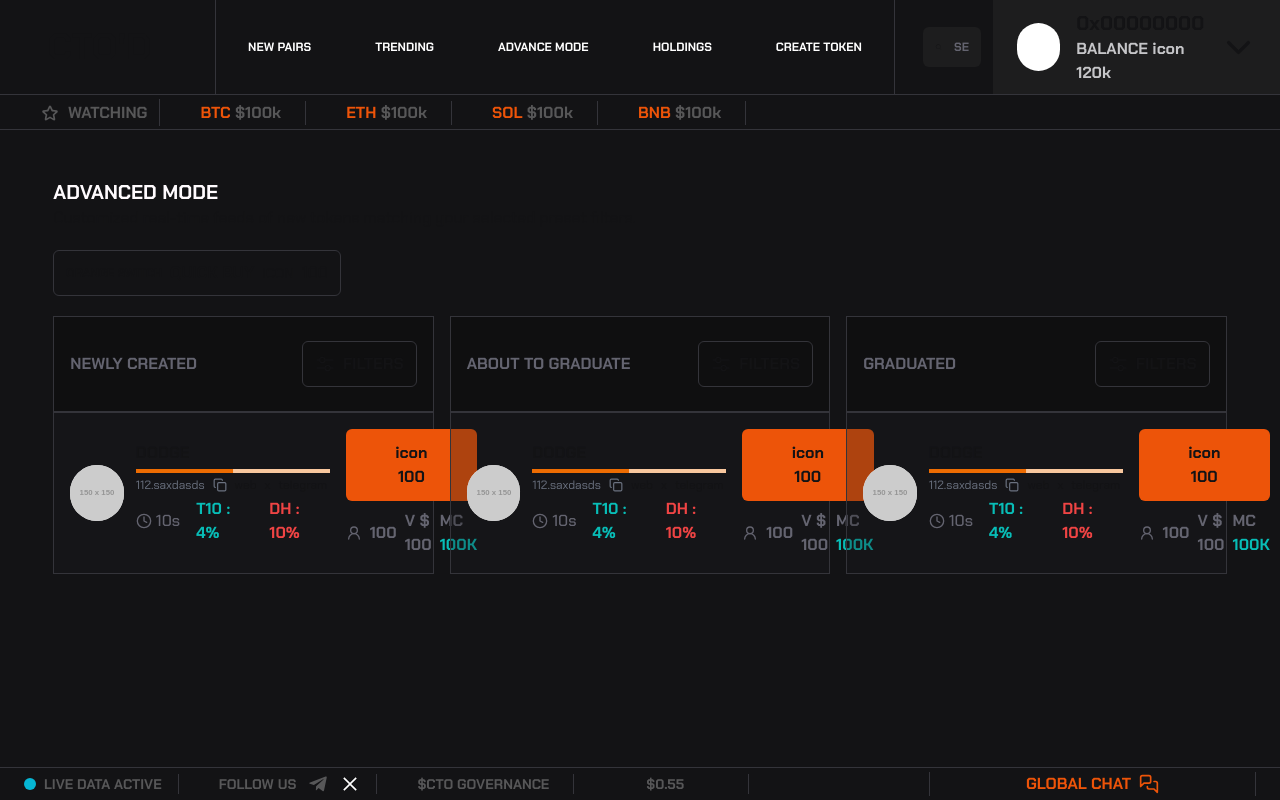
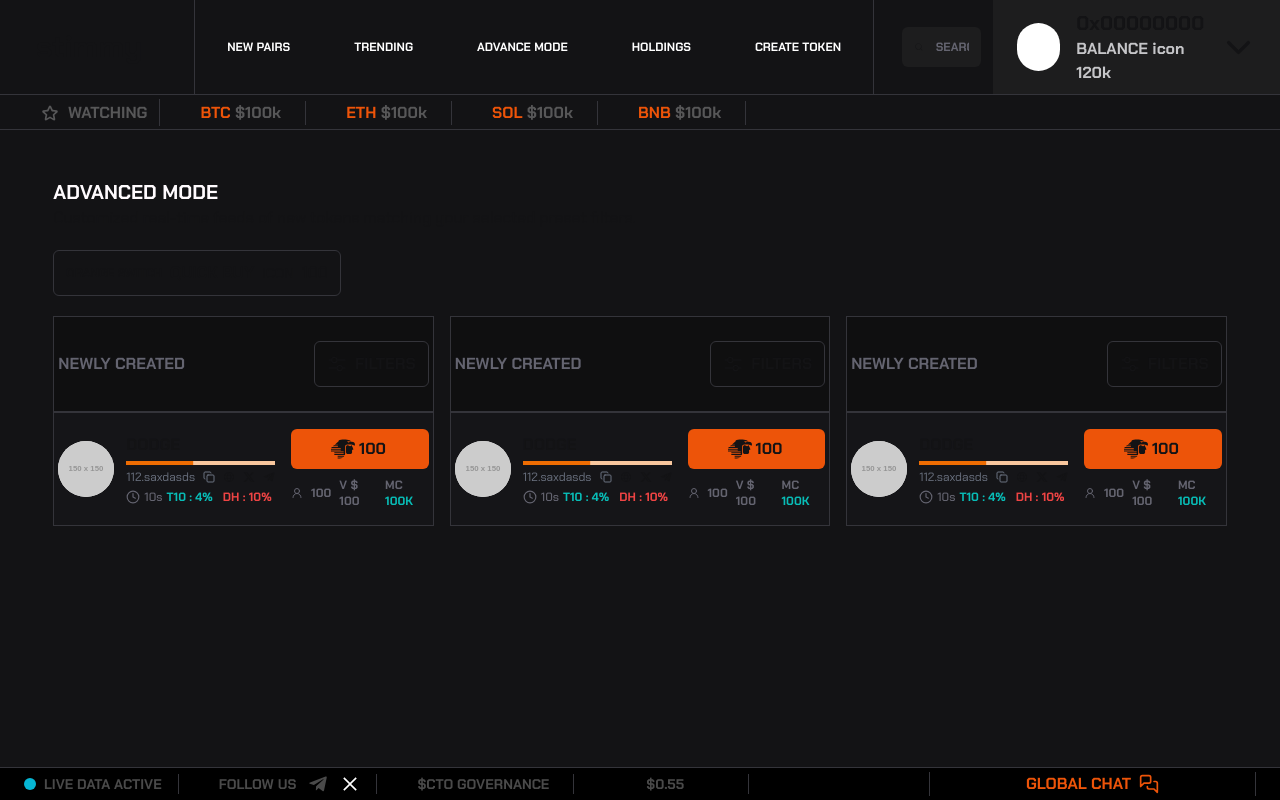
Before and after one commit to Mickyj70/ctod-dev, a Next.js app: page /advance-mode in a window 1280 px wide. Built offline with nearby package versions, Linux system fonts and the light colour scheme.

Commit message:
tweaks tweaks

```diff
--- a/app/advance-mode/page.jsx
+++ b/app/advance-mode/page.jsx
@@ -1,10 +1,13 @@
-
 import { LinearProgress } from "@mui/material";
 import { Clock } from "lucide-react";
 import { UserRound } from "lucide-react";
 import { Copy } from "lucide-react";
 import React from "react";
 import { RxMixerHorizontal } from "react-icons/rx";
+import { FaTelegramPlane } from "react-icons/fa";
+import { FaXTwitter } from "react-icons/fa6";
+import { CiGlobe } from "react-icons/ci";
+import { SiAeromexico } from "react-icons/si";
 
 export default function Page() {
   return (
@@ -13,49 +16,50 @@ export default function Page() {
         {/* header */}
         <div className="">
           <p className="header">ADVANCED MODE</p>
-          <p>Customized real-time feeds of new tokens matching your selected preset filters.</p>
+          <p>
+            Customized real-time feeds of new tokens matching your selected
+            preset filters.
+          </p>
         </div>
 
-        <div className="flex justify-between items-center w-full ">
+        <div className="flex items-center justify-between w-full ">
           <div className="primarybutton">
             <p className="text-xs">orange switch</p>
-            <p >quick buy</p>
-            <p className="flex items-center font-medium"> <span className="pr-2 text-sm">icon</span> 100</p>
+            <p>quick buy</p>
+            <p className="flex items-center font-medium">
+              {" "}
+              <span className="pr-2 text-sm">icon</span> 100
+            </p>
           </div>
         </div>
-
 
         <div className="grid grid-cols-3 gap-4">
           <NewlyCreated />
           <AboutToGraduate />
           <Graduated />
         </div>
-
-
       </div>
     </div>
   );
 }
 
-
 const NewlyCreated = () => {
   return (
-    <div className="flex flex-col  w-full">
-      <div className="flex items-center justify-between w-full px-4 py-6 bg-[#0F0F10] border border-bordercolor">
+    <div className="flex flex-col w-full">
+      <div className="flex items-center justify-between w-full px-1 py-6 bg-[#0F0F10] border border-bordercolor">
         {/* HEADER */}
 
-        <p className="font-bold text-placeholderText" > NEWLY CREATED </p>
+        <p className="font-bold text-placeholderText"> NEWLY CREATED </p>
         <div className="primarybutton">
           <RxMixerHorizontal size={20} />
           <p>filters</p>
         </div>
       </div>
 
-
       <div className="bg-[#1D1D1E4D] py-4  border border-bordercolor">
-        <div className="flex items-center justify-between px-4 gap-x-4">
+        <div className="flex items-center justify-between px-1 gap-x-4">
           <div className="flex items-center gap-x-3">
-            <div className="rounded-full h-14 w-14 bg-neutral-100">
+            <div className="rounded-full w-14 h-14 bg-neutral-100">
               <img
                 src={"https://via.placeholder.com/150"}
                 alt="img"
@@ -69,67 +73,86 @@ const NewlyCreated = () => {
                 sx={{ color: "orange" }}
                 color="warning"
                 variant="determinate"
-                value={50}
+                value={45}
               />
               <div className="flex items-center gap-x-2">
                 <div className="flex items-center text-xs text-gray-500 gap-x-2">
-                  112.saxdasds <span><Copy size={14} /></span>
+                  112.saxdasds
+                  <span>
+                    <Copy size={12} />
+                  </span>
                 </div>
 
                 <div className="flex items-center text-xs gap-x-2">
-                  <span>web</span>
-                  <span>x</span>
-                  <span>telegram</span>
+                  <span>
+                    <CiGlobe />
+                  </span>
+                  <span>
+                    <FaXTwitter />
+                  </span>
+                  <span>
+                    <FaTelegramPlane />
+                  </span>
                 </div>
               </div>
 
-              <div className="flex items-center  gap-x-4">
+              <div className="flex items-center gap-x-1">
                 <div className="flex items-center gap-x-1 text-placeholderText">
-                  <Clock size={16} />
-                  <p className="font-medium">10s</p>
+                  <Clock size={14} />
+                  <p className="text-xs font-medium">10s</p>
                 </div>
-                <p className="font-bold text-positive">T10 : 4%</p>
-                <p className="font-bold text-negative">DH : 10%</p>
+                <div className="flex w-full">
+                  <p className="text-xs font-bold text-positive">T10 : 4%</p>
+                </div>
+                <div className="flex w-full">
+                  <p className="text-xs font-bold text-negative">DH : 10%</p>
+                </div>
               </div>
-
-
             </div>
           </div>
 
           <div className="flex flex-col items-end gap-y-2">
-            <button
-              className="px-10 py-3 bg-secondaryText font-bold rounded-md"
-            >icon 100</button>
-            <div className="flex itemms-center gap-x-2">
-              <p className="flex items-center gap-x-2 font-bold text-placeholderText"> <span><UserRound size={16} /></span> 100</p>
-              <p className="font-bold text-placeholderText">V $ 100</p>
-              <p className="text-positive font-bold"> <span className="text-placeholderText">MC </span> 100K</p>
+            <div className="flex flex-row w-full">
+              <button className="flex w-full gap-1 px-10 py-2 font-bold rounded-md bg-secondaryText">
+                <SiAeromexico className="w-6 h-6" />
+                100
+              </button>
+            </div>
+            <div className="flex items-center gap-x-2">
+              <p className="flex items-center text-xs font-bold gap-x-2 text-placeholderText">
+                <span>
+                  <UserRound size={12} />
+                </span>
+                100
+              </p>
+              <p className="text-xs font-bold text-placeholderText">V $ 100</p>
+              <p className="text-xs font-bold text-positive">
+                <span className="text-placeholderText">MC </span> 100K
+              </p>
             </div>
           </div>
         </div>
       </div>
     </div>
-
-  )
-}
+  );
+};
 const AboutToGraduate = () => {
   return (
-    <div className="flex flex-col  w-full">
-      <div className="flex items-center justify-between w-full px-4 py-6 bg-[#0F0F10] border border-bordercolor">
+    <div className="flex flex-col w-full">
+      <div className="flex items-center justify-between w-full px-1 py-6 bg-[#0F0F10] border border-bordercolor">
         {/* HEADER */}
 
-        <p className="font-bold text-placeholderText uppercase"> about to graduate </p>
+        <p className="font-bold text-placeholderText"> NEWLY CREATED </p>
         <div className="primarybutton">
           <RxMixerHorizontal size={20} />
           <p>filters</p>
         </div>
       </div>
 
-
       <div className="bg-[#1D1D1E4D] py-4  border border-bordercolor">
-        <div className="flex items-center justify-between px-4 gap-x-4">
+        <div className="flex items-center justify-between px-1 gap-x-4">
           <div className="flex items-center gap-x-3">
-            <div className="rounded-full h-14 w-14 bg-neutral-100">
+            <div className="rounded-full w-14 h-14 bg-neutral-100">
               <img
                 src={"https://via.placeholder.com/150"}
                 alt="img"
@@ -143,67 +166,86 @@ const AboutToGraduate = () => {
                 sx={{ color: "orange" }}
                 color="warning"
                 variant="determinate"
-                value={50}
+                value={45}
               />
               <div className="flex items-center gap-x-2">
                 <div className="flex items-center text-xs text-gray-500 gap-x-2">
-                  112.saxdasds <span><Copy size={14} /></span>
+                  112.saxdasds
+                  <span>
+                    <Copy size={12} />
+                  </span>
                 </div>
 
                 <div className="flex items-center text-xs gap-x-2">
-                  <span>web</span>
-                  <span>x</span>
-                  <span>telegram</span>
+                  <span>
+                    <CiGlobe />
+                  </span>
+                  <span>
+                    <FaXTwitter />
+                  </span>
+                  <span>
+                    <FaTelegramPlane />
+                  </span>
                 </div>
               </div>
 
-              <div className="flex items-center  gap-x-4">
+              <div className="flex items-center gap-x-1">
                 <div className="flex items-center gap-x-1 text-placeholderText">
-                  <Clock size={16} />
-                  <p className="font-medium">10s</p>
+                  <Clock size={14} />
+                  <p className="text-xs font-medium">10s</p>
                 </div>
-                <p className="font-bold text-positive">T10 : 4%</p>
-                <p className="font-bold text-negative">DH : 10%</p>
+                <div className="flex w-full">
+                  <p className="text-xs font-bold text-positive">T10 : 4%</p>
+                </div>
+                <div className="flex w-full">
+                  <p className="text-xs font-bold text-negative">DH : 10%</p>
+                </div>
               </div>
-
-
             </div>
           </div>
 
           <div className="flex flex-col items-end gap-y-2">
-            <button
-              className="px-10 py-3 bg-secondaryText font-bold rounded-md"
-            >icon 100</button>
-            <div className="flex itemms-center gap-x-2">
-              <p className="flex items-center gap-x-2 font-bold text-placeholderText"> <span><UserRound size={16} /></span> 100</p>
-              <p className="font-bold text-placeholderText">V $ 100</p>
-              <p className="text-positive font-bold"> <span className="text-placeholderText">MC </span> 100K</p>
+            <div className="flex flex-row w-full">
+              <button className="flex w-full gap-1 px-10 py-2 font-bold rounded-md bg-secondaryText">
+                <SiAeromexico className="w-6 h-6" />
+                100
+              </button>
+            </div>
+            <div className="flex items-center gap-x-2">
+              <p className="flex items-center text-xs font-bold gap-x-2 text-placeholderText">
+                <span>
+                  <UserRound size={12} />
+                </span>
+                100
+              </p>
+              <p className="text-xs font-bold text-placeholderText">V $ 100</p>
+              <p className="text-xs font-bold text-positive">
+                <span className="text-placeholderText">MC </span> 100K
+              </p>
             </div>
           </div>
         </div>
       </div>
     </div>
-
-  )
-}
+  );
+};
 const Graduated = () => {
   return (
-    <div className="flex flex-col  w-full">
-      <div className="flex items-center justify-between w-full px-4 py-6 bg-[#0F0F10] border border-bordercolor">
+    <div className="flex flex-col w-full">
+      <div className="flex items-center justify-between w-full px-1 py-6 bg-[#0F0F10] border border-bordercolor">
         {/* HEADER */}
 
-        <p className="font-bold text-placeholderText uppercase" >graduated</p>
+        <p className="font-bold text-placeholderText"> NEWLY CREATED </p>
         <div className="primarybutton">
           <RxMixerHorizontal size={20} />
           <p>filters</p>
         </div>
       </div>
 
-
       <div className="bg-[#1D1D1E4D] py-4  border border-bordercolor">
-        <div className="flex items-center justify-between px-4 gap-x-4">
+        <div className="flex items-center justify-between px-1 gap-x-4">
           <div className="flex items-center gap-x-3">
-            <div className="rounded-full h-14 w-14 bg-neutral-100">
+            <div className="rounded-full w-14 h-14 bg-neutral-100">
               <img
                 src={"https://via.placeholder.com/150"}
                 alt="img"
@@ -217,46 +259,66 @@ const Graduated = () => {
                 sx={{ color: "orange" }}
                 color="warning"
                 variant="determinate"
-                value={50}
+                value={45}
               />
               <div className="flex items-center gap-x-2">
                 <div className="flex items-center text-xs text-gray-500 gap-x-2">
-                  112.saxdasds <span><Copy size={14} /></span>
+                  112.saxdasds
+                  <span>
+                    <Copy size={12} />
+                  </span>
                 </div>
 
                 <div className="flex items-center text-xs gap-x-2">
-                  <span>web</span>
-                  <span>x</span>
-                  <span>telegram</span>
+                  <span>
+                    <CiGlobe />
+                  </span>
+                  <span>
+                    <FaXTwitter />
+                  </span>
+                  <span>
+                    <FaTelegramPlane />
+                  </span>
                 </div>
               </div>
 
-              <div className="flex items-center  gap-x-4">
+              <div className="flex items-center gap-x-1">
                 <div className="flex items-center gap-x-1 text-placeholderText">
-                  <Clock size={16} />
-                  <p className="font-medium">10s</p>
+                  <Clock size={14} />
+                  <p className="text-xs font-medium">10s</p>
                 </div>
-                <p className="font-bold text-positive">T10 : 4%</p>
-                <p className="font-bold text-negative">DH : 10%</p>
+                <div className="flex w-full">
+                  <p className="text-xs font-bold text-positive">T10 : 4%</p>
+                </div>
+                <div className="flex w-full">
+                  <p className="text-xs font-bold text-negative">DH : 10%</p>
+                </div>
               </div>
-
-
             </div>
           </div>
 
           <div className="flex flex-col items-end gap-y-2">
-            <button
-              className="px-10 py-3 bg-secondaryText font-bold rounded-md"
-            >icon 100</button>
-            <div className="flex itemms-center gap-x-2">
-              <p className="flex items-center gap-x-2 font-bold text-placeholderText"> <span><UserRound size={16} /></span> 100</p>
-              <p className="font-bold text-placeholderText">V $ 100</p>
-              <p className="text-positive font-bold"> <span className="text-placeholderText">MC </span> 100K</p>
+            <div className="flex flex-row w-full">
+              <button className="flex w-full gap-1 px-10 py-2 font-bold rounded-md bg-secondaryText">
+                <SiAeromexico className="w-6 h-6" />
+                100
+              </button>
+            </div>
+            <div className="flex items-center gap-x-2">
+              <p className="flex items-center text-xs font-bold gap-x-2 text-placeholderText">
+                <span>
+                  <UserRound size={12} />
+                </span>
+                100
+              </p>
+              <p className="text-xs font-bold text-placeholderText">V $ 100</p>
+              <p className="text-xs font-bold text-positive">
+                <span className="text-placeholderText">MC </span> 100K
+              </p>
             </div>
           </div>
         </div>
       </div>
     </div>
-
-  )
-}
+  );
+};
--- a/components/ui/navbar/bottomNavbar.jsx
+++ b/components/ui/navbar/bottomNavbar.jsx
@@ -11,7 +11,7 @@ export default function BottomNavbar() {
     setPopChat((prev) => !prev);
   };
   return (
-    <div className=" fixed bottom-0 flex items-center justify-between w-full px-6 py-1 text-white border-t border-bordercolor">
+    <div className="fixed bottom-0 flex items-center justify-between w-full px-6 py-1 text-white bg-black border-t  border-bordercolor">
       {/* Left Section: Live Data Indicator */}
       <div className="flex items-center gap-x-10">
         <div className="flex items-center h-full gap-2 pr-4 border-r border-bordercolor">
--- a/components/ui/navbar/navbar.jsx
+++ b/components/ui/navbar/navbar.jsx
@@ -66,8 +66,8 @@ export const Navbar = ({ amount = 120000 }) => {
     <>
       <div className="h-[130px] border-b border-bordercolor">
         <div className="flex h-[95px] gap-x-4 border-b border-bordercolor items-center w-full">
-          <div className="px-12">
-            <p className="text-4xl font-extrabold">CTO&apos;D</p>
+          <div className="px-9">
+            <p className="text-3xl font-extrabold">stimmy</p>
           </div>
           <div className="flex items-center h-full px-8 gap-x-16 border-x border-bordercolor">
             {data.map((item, index) =>
```
Also changed, not shown: 1 other file (tests, documents, lock files or other folders).
